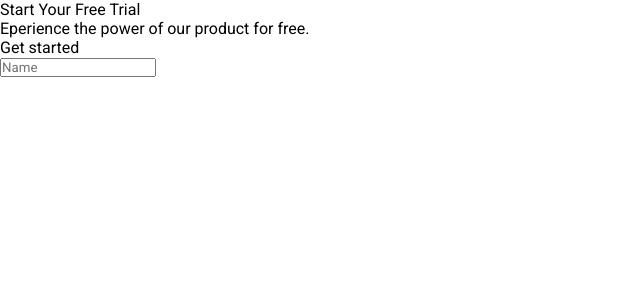
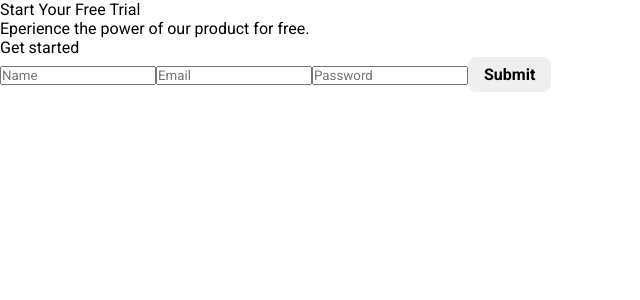
Before and after one commit to Pelani2/practice-ts2, a React (Create React App) app: page /startyourtrial in a window 1280 px wide. Shown: the top 300 px of the page, without its empty margins (0-640 px from the left). Built offline with nearby package versions, Linux system fonts and the light colour scheme; the HTML template or start-up script is replaced by a standard one.

Commit message:
added some more

```diff
--- a/src/components/StartYourTrial/index.tsx
+++ b/src/components/StartYourTrial/index.tsx
@@ -1,9 +1,10 @@
 import React from 'react';
-import { useForm, Controller, SubmitHandler } from 'react-hook-form';
+import { useForm, Controller } from 'react-hook-form';
 import { yupResolver } from '@hookform/resolvers/yup';
 import * as yup from 'yup';
 import Input from '../Input';
 import Typography from '../Typography';
+import Button from '../Button';
 import "./start-trial.scss";
 
 const schema = yup.object().shape({
@@ -56,6 +57,53 @@ const StartYourTrial: React.FC = () => {
                             {errors.name.message}
                         </Typography>
                     )}
+
+                    <Controller
+                        name='email'
+                        control={control}
+                        render={({ field }) => (
+                            <Input
+                                type='text'
+                                name='email'
+                                placeholder='Email'
+                                field={field}
+                                variant=''
+                                value={field.value}
+                            />
+                        )}
+                    />
+                    {errors.email && (
+                        <Typography variant='error-message'>
+                            {errors.email.message}
+                        </Typography>
+                    )}
+
+                    <Controller
+                        name='password'
+                        control={control}
+                        render={({ field }) => (
+                            <Input
+                                type='text'
+                                name='password'
+                                placeholder='Password'
+                                field={field}
+                                variant=''
+                                value={field.value}
+                            />
+                        )}
+                    />
+                    {errors.password && (
+                        <Typography variant='error-message'>
+                            {errors.password.message}
+                        </Typography>
+                    )}
+
+                    <Button
+                        type='submit'
+                        variant='LS-button'
+                    >
+                        Submit
+                    </Button>
                 </form>
             </div>
         </div>
```
